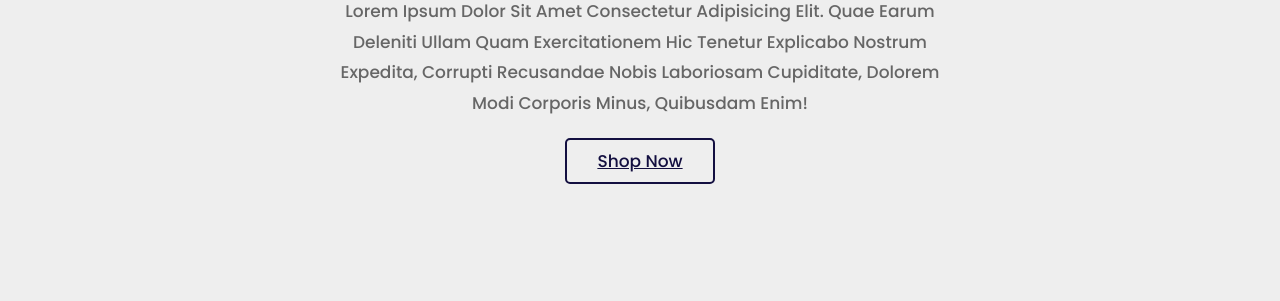
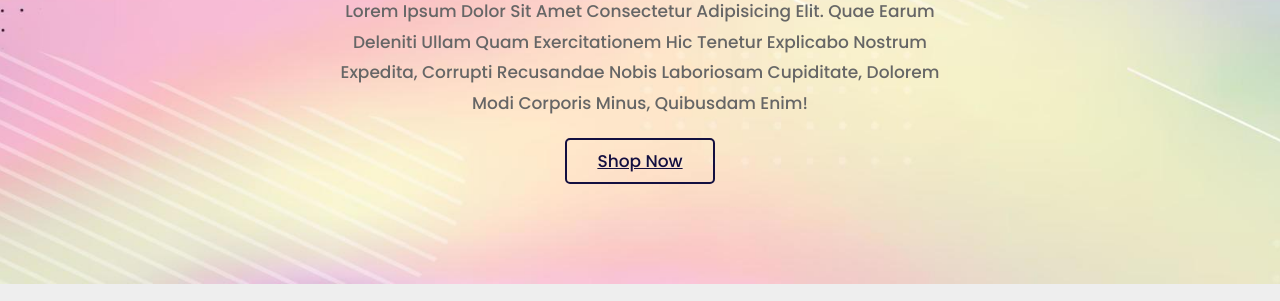
Before and after one commit to Shinz-0426/K, a plain HTML site: page index.html in a window 1280 px wide. Shown: the part 229-530 px from the top of the page. Drawn offline with nearby package versions, Linux system fonts and the light colour scheme.

Commit message:
Update style.css

```diff
--- a/style.css
+++ b/style.css
@@ -284,7 +284,7 @@ section{
     display:flex;
     align-items: center;
     justify-content: center;
-    background: url(images/banner.jpg) no-repeat;
+    background: url(banner.jpg) no-repeat;
     background-position: center;
     background-size: cover;
     padding-top: 17rem;
```
